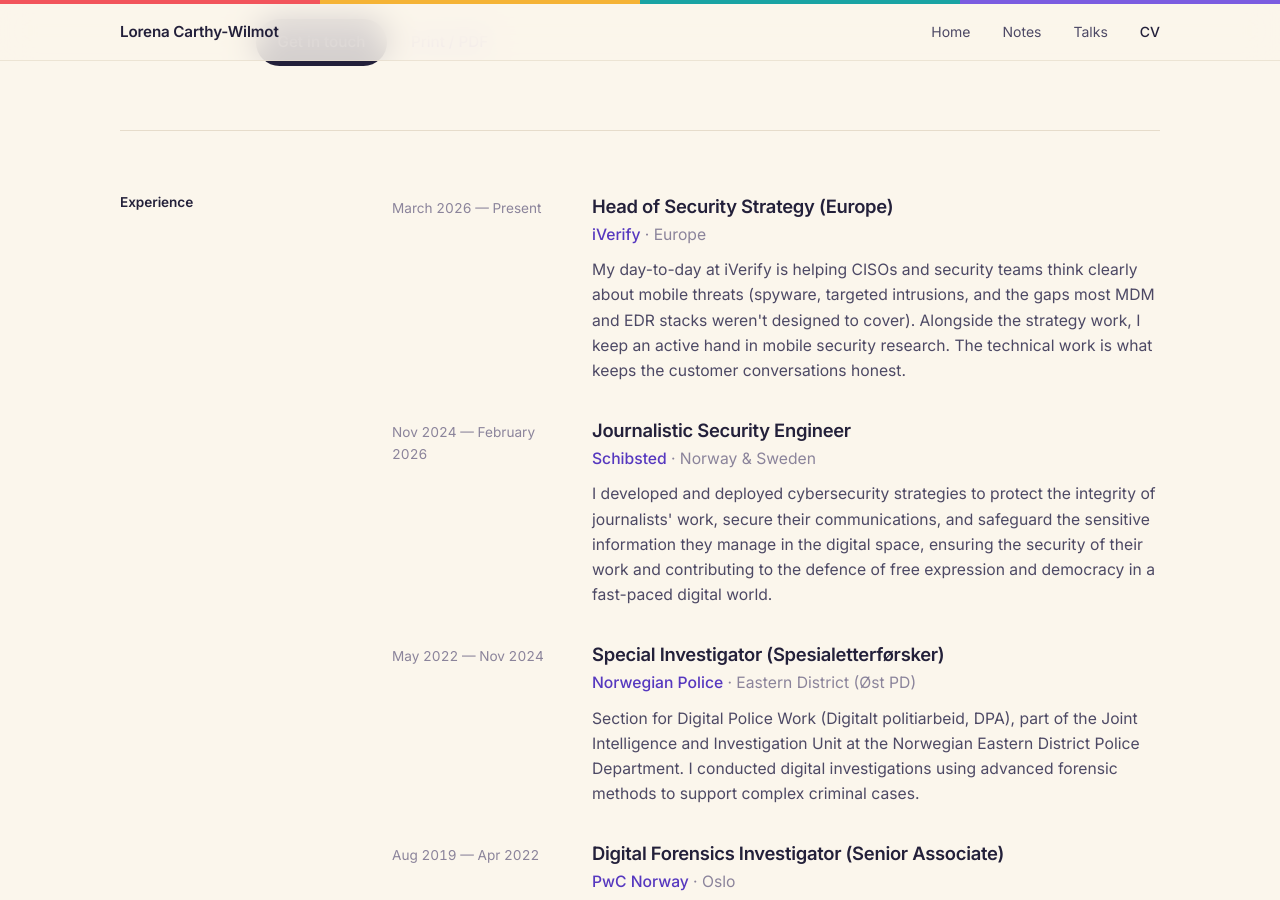
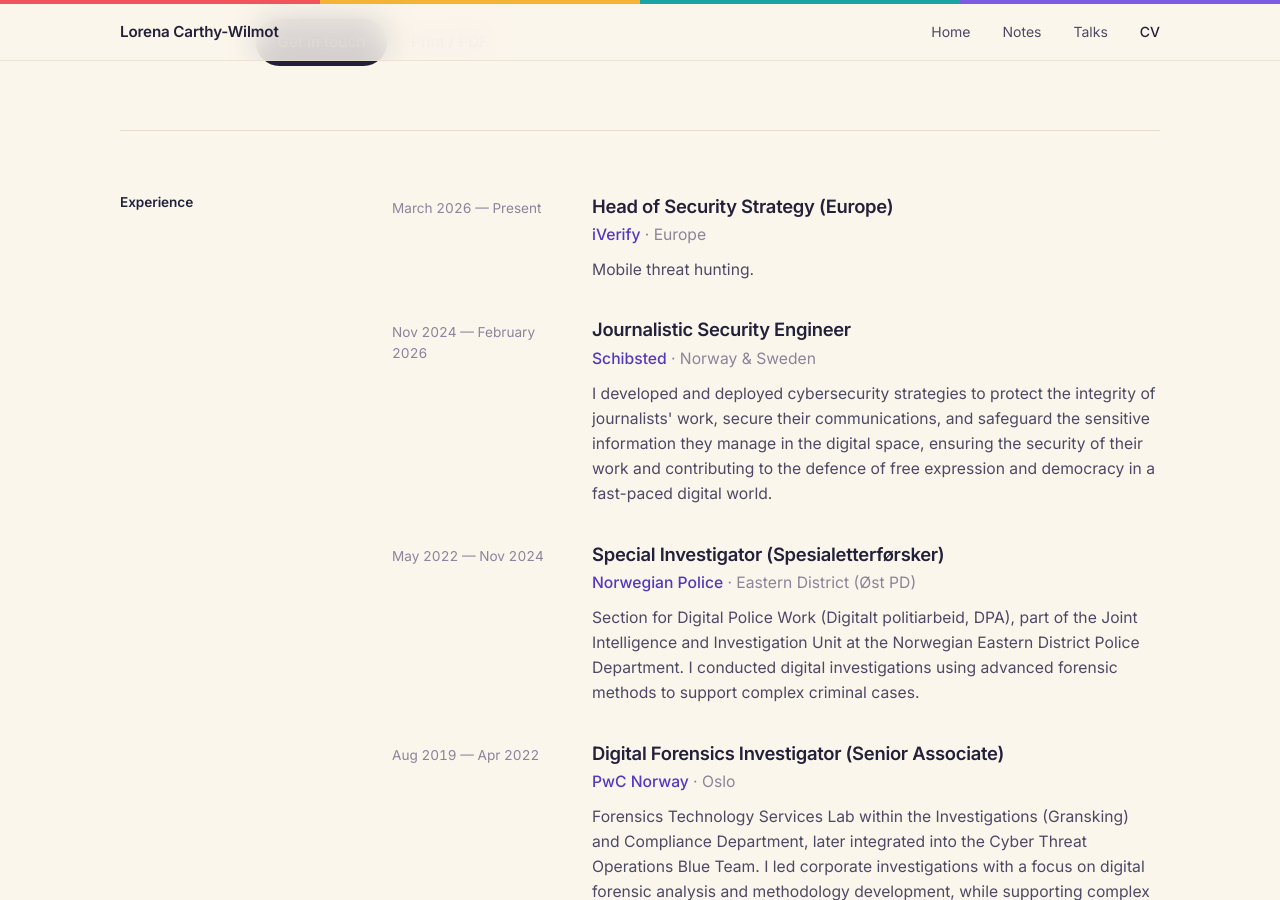
Before and after one commit to thisislola/thisislola.github.io, a Jekyll site: the page built from cv.html, in a window 1280 px wide and 900 px high, scrolled down 351 px. Built offline with Jekyll 4.4.1, drawn with Linux system fonts in a browser that asks for light colours.

Commit message:
updates
Updated the summary for the iVerify position to be more concise.

```diff
--- a/_data/experience.yml
+++ b/_data/experience.yml
@@ -2,7 +2,7 @@
 - company: iVerify | Europe
   position: Head of Security Strategy (Europe)
   duration: March 2026 &mdash; Present
-  summary: My day-to-day at iVerify is helping CISOs and security teams think clearly about mobile threats (spyware, targeted intrusions, and the gaps most MDM and EDR stacks weren't designed to cover). Alongside the strategy work, I keep an active hand in mobile security research. The technical work is what keeps the customer conversations honest.
+  summary: Mobile threat hunting.
 
 - company: Schibsted | Norway & Sweden
   position: Journalistic Security Engineer
```
